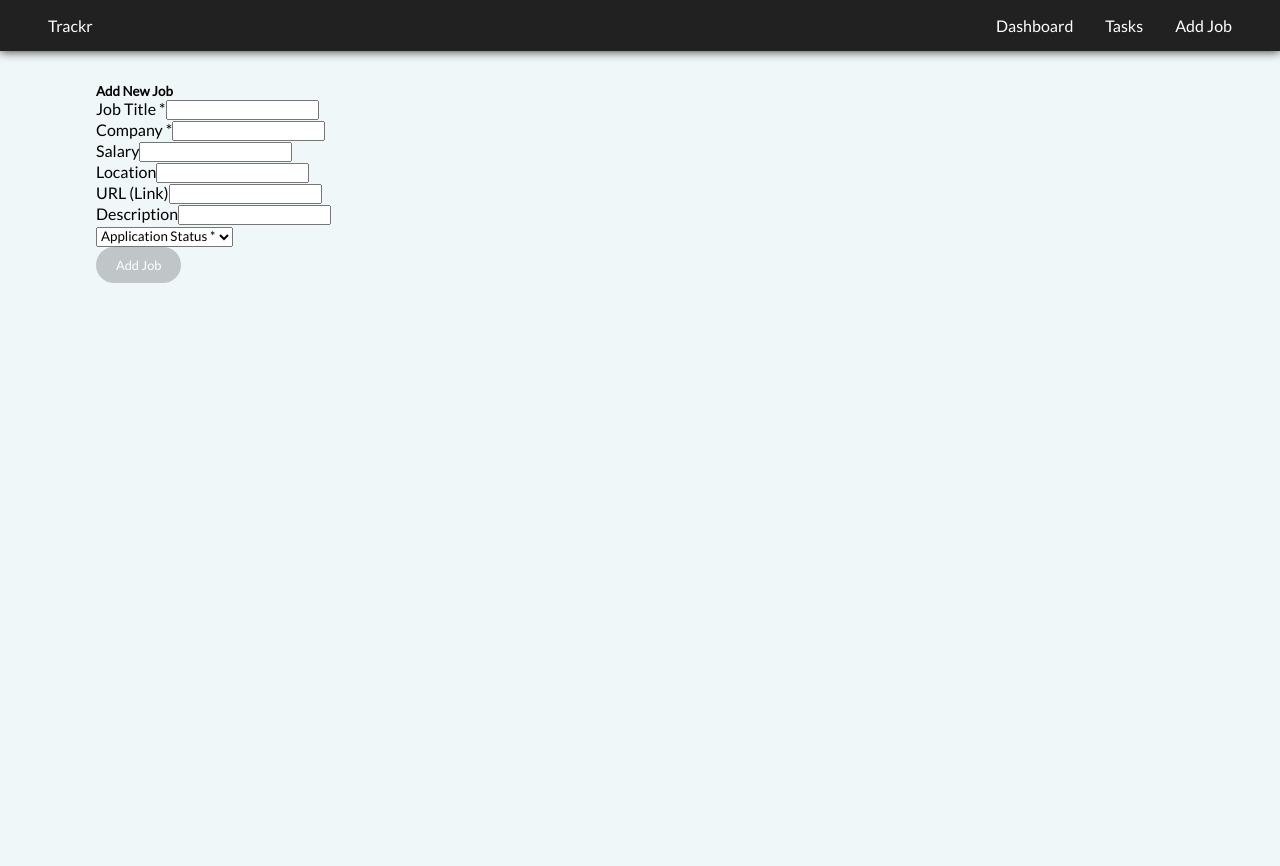
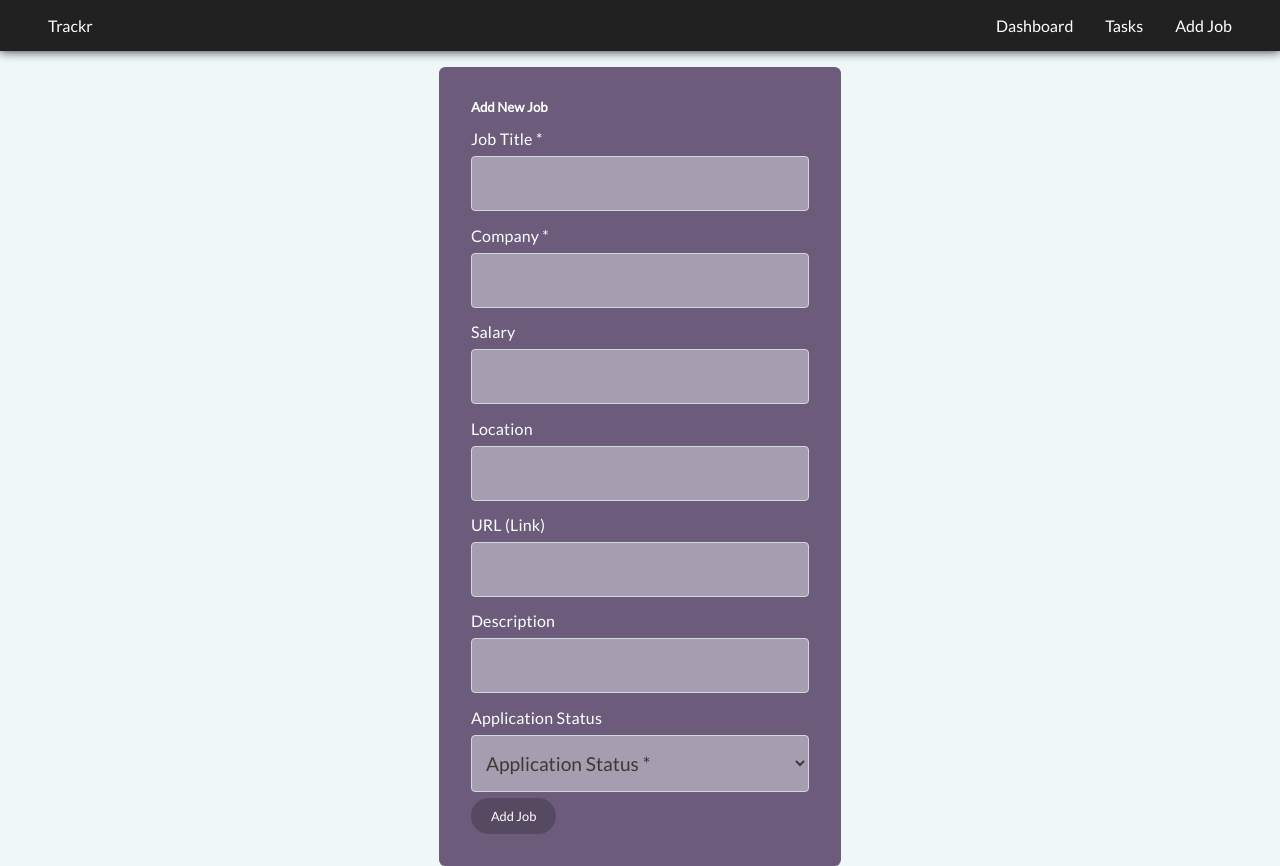
Before and after one commit to Keval-P21/trackr, a React (Create React App) app in the folder client/: page /createJob in a window 1280 px wide. Before the commit the page ends 800 px from the top, so only its background shows below. Built offline with nearby package versions, Linux system fonts and the light colour scheme; no server answers.

Commit message:
commit before major user changes

```diff
--- a/client/src/components/events/AddEventForm.js
+++ b/client/src/components/events/AddEventForm.js
@@ -1,6 +1,5 @@
-import React, { useRef, useState } from 'react';
+import React, { useState } from 'react';
 import { useParams } from 'react-router-dom';
-
 import ApiClientService from '../../services/ApiClientService';
 
 function AddEventForm({ setEvents, events, getUserEvents }) {
@@ -12,42 +11,7 @@ function AddEventForm({ setEvents, events, getUserEvents }) {
   const [startTime, setStartTime] = useState();
   const [endTime, setEndTime] = useState();
   const jobId = useParams();
-  // const nameEventRef = useRef(null);
-  // const decriptionEventRef = useRef(null);
-  // const startDateEventRef = useRef(null);
-  // const endDateEventRef = useRef(null);
-  // // const startTimeEventRef = useRef(null);
-  // // const endTimeEventRef = useRef(null);
-  // const locationEventRef = useRef(null);
 
-  function submitEvent(e) {
-    e.preventDefault();
-    // atcb_action({
-    //   name: String(nameEventRef),
-    //   description: String(decriptionEventRef),
-    //   startDate: '2022-10-14',
-    //   endDate: '2022-10-18',
-    //   options: [
-    //     'Apple',
-    //     'Google',
-    //     'iCal',
-    //     'Microsoft365',
-    //     'Outlook.com',
-    //     'Yahoo',
-    //   ],
-    //   iCalFileName: 'Reminder-Event',
-    // });
-    console.log({
-      jobId,
-      name,
-      description,
-      startDate,
-      endDate,
-      startTime,
-      endTime,
-      location,
-    });
-  }
   async function handleSubmit(event) {
     event.preventDefault();
     const data = {
@@ -87,9 +51,8 @@ function AddEventForm({ setEvents, events, getUserEvents }) {
   const minStartDate = new Date().toISOString().slice(0, 16);
 
   return (
-    <>
-      {/* <form onSubmit={(e) => submitEvent(e)}> */}
     <div className='form-box'>
+      <h2 className='white-text slim'>Add Event</h2>
       <form onSubmit={(e) => handleSubmit(e)}>
         <fieldset>
           <label className='form-label' htmlFor='name'>
@@ -162,7 +125,6 @@ function AddEventForm({ setEvents, events, getUserEvents }) {
         <input type='submit' value='Save' className='btn' />
       </form>
     </div>
-    </>
   );
 }
 
--- a/client/src/components/jobs/CreateJob.js
+++ b/client/src/components/jobs/CreateJob.js
@@ -37,38 +37,61 @@ function CreateJob({ setJobs }) {
   }
 
   return (
-    <div className='container'>
-      <form className='white' onSubmit={handleSubmit}>
-        <h5 className='grey-text text-darken-4'>Add New Job</h5>
-        <div className='row'>
-          <div className='input-field col s12 m6'>
-            <label htmlFor='title'>Job Title *</label>
-            <input type='text' id='title' required />
-          </div>
-          <div className='input-field col s12 m6'>
-            <label htmlFor='company'>Company *</label>
-            <input type='text' id='company' required />
-          </div>
-          <div className='input-field col s12 m6'>
-            <label htmlFor='salary'>Salary</label>
-            <input type='text' id='salary' />
-          </div>
-          <div className='input-field col s12 m6'>
-            <label htmlFor='location'>Location</label>
-            <input type='text' id='location' />
-          </div>
-          <div className='input-field col s12 m6'>
-            <label htmlFor='post_url'>URL (Link)</label>
-            <input type='text' id='post_url' />
-          </div>
-          <div className='input-field col s12 '>
-            <label htmlFor='description'>Description</label>
-            <input type='text' id='description' />
-          </div>
-          <div className='input-field col s12 m6'>
+    <div className='create-cont purple pad-around'>
+      {/* <div className='form-cont'> */}
+      <form className='form-cont' onSubmit={handleSubmit}>
+        <h5 className='white-text'>Add New Job</h5>
+
+        <fieldset>
+          <label htmlFor='title' className='form-label'>
+            Job Title *
+          </label>
+          <input type='text' id='title' className='form-input' required />
+        </fieldset>
+
+        <fieldset>
+          <label htmlFor='company' className='form-label'>
+            Company *
+          </label>
+          <input type='text' id='company' className='form-input' required />
+        </fieldset>
+
+        <fieldset>
+          <label htmlFor='salary' className='form-label'>
+            Salary
+          </label>
+          <input type='text' id='salary' className='form-input' />
+        </fieldset>
+
+        <fieldset>
+          <label htmlFor='location' className='form-label'>
+            Location
+          </label>
+          <input type='text' id='location' className='form-input' />
+        </fieldset>
+
+        <fieldset>
+          <label htmlFor='post_url' className='form-label'>
+            URL (Link)
+          </label>
+          <input type='text' id='post_url' className='form-input' />
+        </fieldset>
+
+        <fieldset>
+          <label htmlFor='description' className='form-label'>
+            Description
+          </label>
+          <input type='text' id='description' className='form-input' />
+        </fieldset>
+
+        <fieldset>
+          <label htmlFor='status' className='form-label'>
+            Application Status
+          </label>
           <select
             className='browser-default'
             id='status'
+            className='form-input'
             defaultValue={''}
             required
           >
@@ -82,8 +105,8 @@ function CreateJob({ setJobs }) {
             <option value='offer'>Offer</option>
             <option value='rejected'>Rejected</option>
           </select>
-          </div>
-        </div>
+        </fieldset>
+
         <div className='row'></div>
         <div className='input-field'>
           <button className='btn' type='submit'>
@@ -91,6 +114,7 @@ function CreateJob({ setJobs }) {
           </button>
         </div>
       </form>
+      {/* </div> */}
     </div>
   );
 }
--- a/client/src/components/jobs/JobDetails.js
+++ b/client/src/components/jobs/JobDetails.js
@@ -68,19 +68,24 @@ function JobDetails({
 
   return jobs && data.length ? (
     <div className='job-det-cont'>
-      <div>
-        <div>JobDetails</div>
-        <JobInfo jobs={jobs} setJobs={setJobs} getUserJobs={getUserJobs} />
+      <div className={`section-cont ${data[0].color}`}>
+        <JobInfo
+          jobs={jobs}
+          setJobs={setJobs}
+          getUserJobs={getUserJobs}
+          className={data[0].color}
+        />
       </div>
       <div>
         <div>
+          <div className={`section-cont ${data[0].color}`}>
             <AddEventForm
               events={events}
               getUserEvents={getUserEvents}
               setEvents={setEvents}
             />
           </div>
-        <div>
+          <div className={`section-cont ${data[0].color}`}>
             <h5>Upcoming Events</h5>
             {events
               .filter((el) => el.jobId === jobId.id)
@@ -94,23 +99,38 @@ function JobDetails({
               ))}
           </div>
         </div>
-      <div>
+        <div className={`section-cont form-box ${data[0].color}`}>
+          <h2 className='white-text slim'>Tasks</h2>
           <form onSubmit={submitTodo}>
+            <fieldset>
+              <label htmlFor='title' className='form-label'>
+                Add Task
+              </label>
               <input
                 type='text'
                 placeholder='Enter as task...'
                 ref={todoRef}
+                className='form-input'
                 required
               />
-          <button type='submit'>+</button>
+
+              <button type='submit' className='btn'>
+                +
+              </button>
+            </fieldset>
           </form>
           {data[0].todos
             .filter((task) => task.active)
             .map((task) => {
               return (
-              <TodoSingle task={task} key={task._id} deleteTodo={deleteTodo} />
+                <TodoSingle
+                  task={task}
+                  key={task._id}
+                  deleteTodo={deleteTodo}
+                />
               );
             })}
+        </div>
       </div>
     </div>
   ) : (
--- a/client/src/components/jobs/JobInfo.js
+++ b/client/src/components/jobs/JobInfo.js
@@ -12,8 +12,18 @@ function JobInfo({ jobs, setJobs, getUserJobs }) {
   const post_urlRef = useRef(null);
   const descriptionRef = useRef(null);
   const statusRef = useRef(null);
+  const notesRef = useRef(null);
 
   if (!jobs) return <div>Loading</div>;
+
+  const sections = {
+    pending: 'lime',
+    applied: 'yellow',
+    phone: 'blue',
+    onsite: 'orange',
+    offer: 'purple',
+    rejected: 'red',
+  };
 
   const data = jobs.filter((job) => job._id === jobId.id);
 
@@ -36,7 +46,8 @@ function JobInfo({ jobs, setJobs, getUserJobs }) {
       salary: salaryRef.current.value,
       post_url: post_urlRef.current.value,
       description: descriptionRef.current.value,
-      notes: '',
+      notes: notesRef.current.value,
+      color: sections[statusRef.current.value],
     };
 
     const newJob = await ApiClientService.editJob(editedData);
@@ -50,6 +61,7 @@ function JobInfo({ jobs, setJobs, getUserJobs }) {
   return jobs && data.length ? (
     <>
       <div className='form-box'>
+        <h2 className='white-text slim'>Job Details</h2>
         <fieldset>
           <label htmlFor='title' className='form-label'>
             Job Title *
@@ -110,7 +122,7 @@ function JobInfo({ jobs, setJobs, getUserJobs }) {
             type='text'
             id='salary'
             className='form-input'
-            defaultValue={data[0].salary ? data[0].salary : ''}
+            defaultValue={data[0].salary ?? ''}
             disabled={isDisabled}
             ref={salaryRef}
           />
@@ -124,7 +136,7 @@ function JobInfo({ jobs, setJobs, getUserJobs }) {
             type='text'
             id='location'
             className='form-input'
-            defaultValue={data[0].location ? data[0].location : ''}
+            defaultValue={data[0].location ?? ''}
             disabled={isDisabled}
             ref={locationRef}
           />
@@ -137,7 +149,7 @@ function JobInfo({ jobs, setJobs, getUserJobs }) {
             type='text'
             id='post_url'
             className='form-input'
-            defaultValue={data[0].post_url ? data[0].post_url : ''}
+            defaultValue={data[0].post_url ?? ''}
             disabled={isDisabled}
             ref={post_urlRef}
           />
@@ -150,9 +162,22 @@ function JobInfo({ jobs, setJobs, getUserJobs }) {
             type='text'
             id='description'
             className='form-input'
-            defaultValue={data[0].description ? data[0].description : ''}
+            defaultValue={data[0].description ?? ''}
             disabled={isDisabled}
             ref={descriptionRef}
+          />
+        </fieldset>
+        <fieldset>
+          <label htmlFor='notes' className='form-label'>
+            Notes
+          </label>
+          <input
+            type='text'
+            id='notes'
+            className='form-input'
+            defaultValue={data[0].notes ?? ''}
+            disabled={isDisabled}
+            ref={notesRef}
           />
         </fieldset>
 
--- a/client/src/styles/formfields.css
+++ b/client/src/styles/formfields.css
@@ -11,7 +11,7 @@ select:disabled{
 
 .job-det-cont{
   display: flex;
-  justify-content: space-evenly;
+  justify-content: center;
 }
 
 .form-box {
@@ -19,7 +19,6 @@ select:disabled{
   max-width: 800px;
   padding: 30px 15px;
   border-radius: var(--radius);
-  background-color: var(--lime);
 }
 .form-label {
   display: inline-block;
@@ -43,3 +42,15 @@ fieldset {
   padding: 0;
   border: none;
 }
+
+.pad-around{
+  padding: 2rem;
+}
+
+.create-cont{
+  justify-self: center;
+  border-radius: var(--radius);
+  max-width: 800px;
+  margin-left:auto;
+  margin-right: auto;
+}
--- a/client/src/styles/index.css
+++ b/client/src/styles/index.css
@@ -54,6 +54,13 @@ body {
   background: #EEB462;
 }
 
+.white-text{
+  color: white;
+}
+
+.slim{
+  font-weight: 400;
+}
 
 .container {
   margin-left: 3rem;
@@ -63,6 +70,10 @@ body {
   flex-direction: column;
 }
 
+.section-cont{
+  border-radius: var(--radius);
+  width: 50%;
+}
 
 
 .material-icons {
```
Also changed, not shown: client/src/components/events/EventsItem.js (+0 -10 lines). Lines whose indentation alone changed are shown as unchanged.
